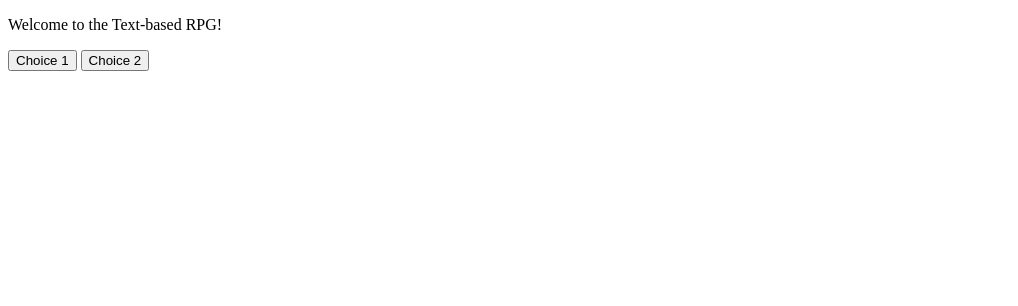
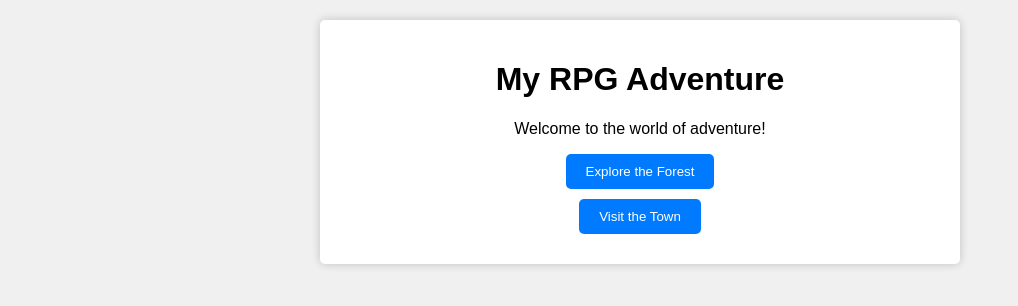
Before and after one commit to zayl-the-slayer/3, a plain HTML site: page index.html in a window 1280 px wide. Shown: the whole page, without its empty margins (0-1018 px from the left). Drawn offline with Linux system fonts and the light colour scheme.

Commit message:
Update index.html

```diff
--- a/index.html
+++ b/index.html
@@ -3,14 +3,62 @@
 <head>
     <meta charset="UTF-8">
     <title>Text-based RPG</title>
-    <link rel="stylesheet" href="style.css">
+    <style>
+        body {
+            font-family: Arial, sans-serif;
+            text-align: center;
+            background-color: #f0f0f0;
+        }
+
+        #game-container {
+            margin: 20px auto;
+            max-width: 600px;
+            background-color: #fff;
+            padding: 20px;
+            border-radius: 5px;
+            box-shadow: 0px 0px 10px rgba(0, 0, 0, 0.2);
+        }
+
+        button {
+            display: block;
+            margin: 10px auto;
+            padding: 10px 20px;
+            background-color: #007bff;
+            color: #fff;
+            border: none;
+            border-radius: 5px;
+            cursor: pointer;
+        }
+
+        button:hover {
+            background-color: #0056b3;
+        }
+    </style>
 </head>
 <body>
     <div id="game-container">
-        <p id="story-text">Welcome to the Text-based RPG!</p>
-        <button id="choice-1">Choice 1</button>
-        <button id="choice-2">Choice 2</button>
+        <h1>My RPG Adventure</h1>
+        <div id="game-text">
+            <p>Welcome to the world of adventure!</p>
+        </div>
+        <div id="choices">
+            <button id="choice-1">Explore the Forest</button>
+            <button id="choice-2">Visit the Town</button>
+        </div>
     </div>
-    <script src="game.js"></script>
-</body>
-</html>
+
+    <script>
+        let player = {
+            health: 100,
+            gold: 0,
+        };
+
+        function updateGame(text, choice1, choice2) {
+            document.getElementById("game-text").innerHTML = text;
+            document.getElementById("choice-1").textContent = choice1;
+            document.getElementById("choice-2").textContent = choice2;
+        }
+
+        document.getElementById("choice-1").addEventListener("click", function() {
+            updateGame("You ventured into the forest and found a hidden treasure!", "Continue exploring", "Visit the Town");
+            player.gold += 50;
```
